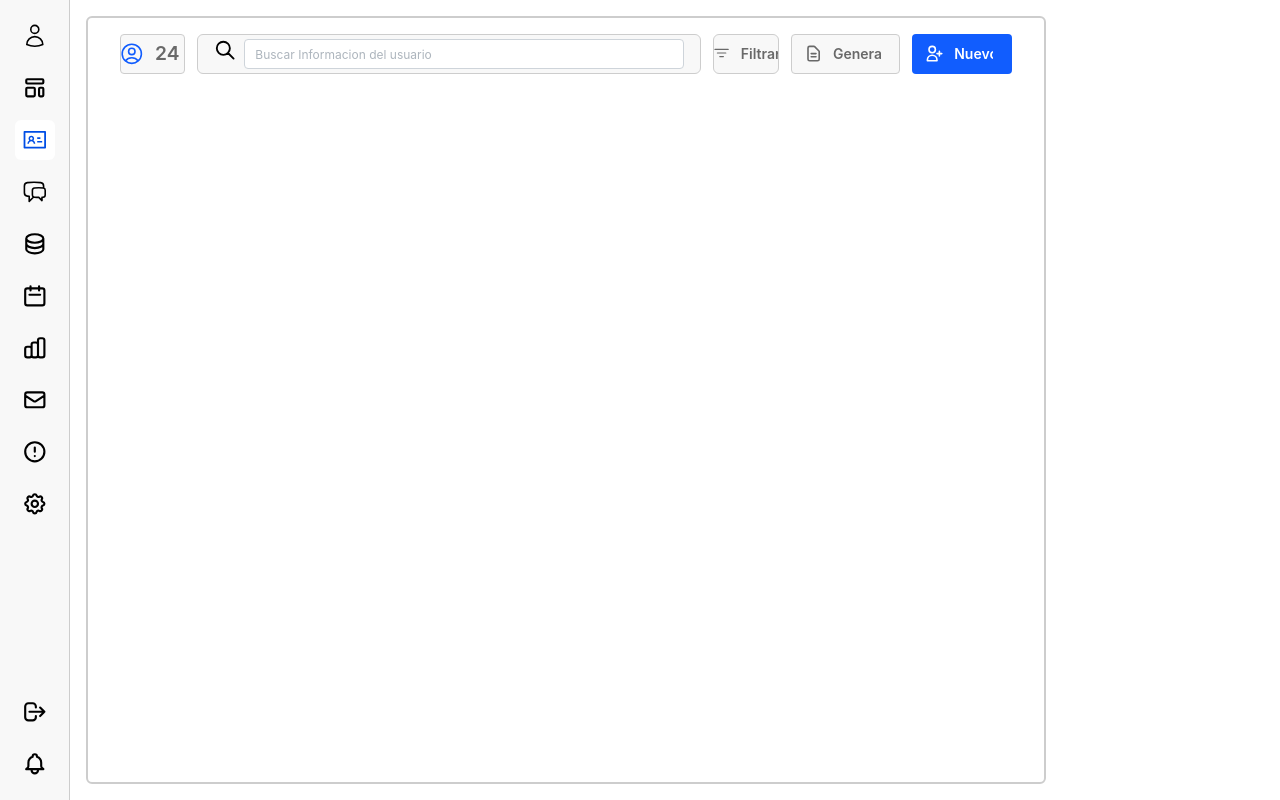
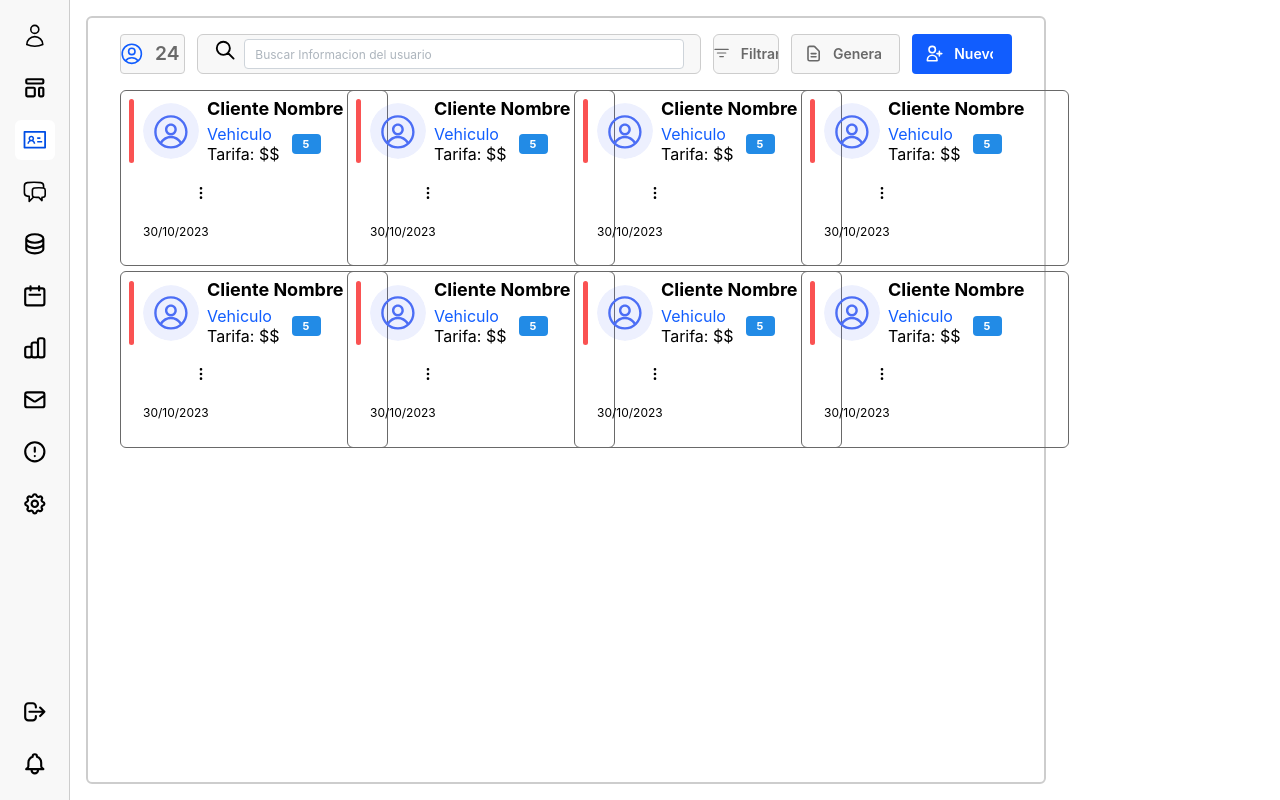
Before and after one commit to SimonBrial/Servioriente-app, a Next.js app: page /process in a window 1280 px wide. Built offline with nearby package versions, Linux system fonts and the light colour scheme.

Commit message:
En proceso, la seccion de process con respecto a la funcionalidad de 'Drag and Drop'

```diff
--- /dev/null
+++ b/src/app/process/CardItemProcess.tsx
@@ -0,0 +1,73 @@
+import { HiOutlineDotsVertical } from "@/components/IconsIndex";
+import {
+  Group,
+  Text,
+  Flex,
+  Divider,
+  Avatar,
+  Stack,
+  UnstyledButton,
+  Center,
+} from "@mantine/core";
+
+export default function CardItemProcess(): JSX.Element {
+  return (
+    <Group
+      align={"center"}
+      justify="space-between"
+      styles={(theme) => ({
+        root: {
+          width: "100%",
+          border: `1px solid #696969`,
+          borderRadius: "6px",
+        },
+      })}
+      px={10}
+      py={5}
+    >
+      <Flex align={"center"} justify={"space-between"} gap={8} mah={"50px"}>
+        <Divider
+          orientation="vertical"
+          size="xl"
+          color="red"
+          h={32}
+          style={{ borderRadius: "15px", marginTop: "0.4rem" }}
+        />
+        <Avatar src={null} alt="no image here" color="indigo" size="1.9rem" />
+        <Flex align={"center"} gap={12}>
+          <Stack gap={2}>
+            <Text
+              styles={(theme) => ({
+                root: {
+                  color: `${theme.colors.principalTheme[6]}`,
+                  marginBottom: "-0.3rem",
+                },
+              })}
+            >
+              Vehiculo
+            </Text>
+            <Text>Tarifa: $$</Text>
+          </Stack>
+          <Stack gap={6}>
+            <Text
+              styles={(theme) => ({
+                root: {
+                  color: "#696969",
+                  marginBottom: "-0.3rem",
+                },
+              })}
+            >
+              Carabobo
+            </Text>
+            <Text size="xs">30/10/2023</Text>
+          </Stack>
+        </Flex>
+      </Flex>
+      <UnstyledButton>
+        <Center>
+          <HiOutlineDotsVertical style={{ fontSize: "1.8rem", color: "#696969" }} />
+        </Center>
+      </UnstyledButton>
+    </Group>
+  );
+}
--- /dev/null
+++ b/src/app/process/CardProcess.tsx
@@ -0,0 +1,171 @@
+"use client";
+
+import { useDisclosure } from "@mantine/hooks";
+import { HiOutlineDotsVertical } from "@/components/IconsIndex";
+import {
+  Stack,
+  Flex,
+  Text,
+  Title,
+  Avatar,
+  Badge,
+  Divider,
+  UnstyledButton,
+  Group,
+  Collapse,
+  Box,
+  ScrollArea,
+} from "@mantine/core";
+import CardItemProcess from "./CardItemProcess";
+
+interface prueba {
+  vehiculo: string;
+}
+const itemCardFake: prueba[] = [
+  { vehiculo: "spark" },
+  { vehiculo: "spark" },
+  { vehiculo: "spark" },
+  { vehiculo: "spark" },
+  { vehiculo: "spark" },
+];
+
+export default function CardProcess({
+  draggableStatus,
+}: {
+  draggableStatus: boolean;
+}): JSX.Element {
+  const [opened, { toggle }] = useDisclosure(false);
+
+  let data: JSX.Element | null;
+  const cardContainerView = (arr: prueba[]): JSX.Element | null => {
+    if (arr.length > 0) {
+      if (arr.length > 3) {
+        data = (
+          <Collapse
+            p={5}
+            pb={15}
+            pr={12}
+            style={{
+              display: "flex",
+              flexDirection: "column",
+              width: "100%",
+            }}
+            in={opened}
+            transitionDuration={300}
+            transitionTimingFunction="linear"
+          >
+            <ScrollArea h={190} offsetScrollbars scrollbarSize={6}>
+              <Stack gap={5} pl={18}>
+                {arr.map((item, index) => {
+                  return <CardItemProcess key={index} />;
+                })}
+              </Stack>
+            </ScrollArea>
+          </Collapse>
+        );
+      } else {
+        data = (
+          <Collapse
+            p={5}
+            pb={15}
+            pr={12}
+            style={{
+              display: "flex",
+              flexDirection: "column",
+              width: "100%",
+            }}
+            in={opened}
+            transitionDuration={300}
+            transitionTimingFunction="linear"
+          >
+            <Stack gap={5} pl={18}>
+              {arr.map((item, index) => {
+                return <CardItemProcess key={index} />;
+              })}
+            </Stack>
+          </Collapse>
+        );
+      }
+    } else {
+      return null;
+    }
+    return data;
+  };
+
+  return (
+    <Box
+      draggable={draggableStatus}
+      mx="auto"
+      style={{
+        border: `1px solid #696969`,
+        borderRadius: "6px",
+        position: "relative",
+        cursor: `${itemCardFake.length > 0 ? "pointer" : "default"}`,
+      }}
+    >
+      <Group
+        onClick={toggle}
+        align={"center"}
+        styles={(theme) => ({
+          root: {
+            width: "100%",
+          },
+        })}
+        py={5}
+        pl={22}
+        pr={10}
+      >
+        <Divider
+          orientation="vertical"
+          size="xl"
+          color="red"
+          h={itemCardFake.length > 0 && opened ? "94%" : 64}
+          style={{
+            height: `${opened ? " 91.5%" : "58px"}`,
+            transition: "height 0.3s ease-in-out",
+            borderRadius: "15px",
+            marginTop: "0.4rem",
+            position: "absolute",
+            left: "8px",
+            top: "2px",
+          }}
+        />
+        <Flex align={"center"} justify={"center"} gap={8}>
+          <Avatar src={null} alt="no image here" color="indigo" size="lg" />
+          <Stack align="start" gap={0}>
+            <Title order={4}>Cliente Nombre</Title>
+            <Flex align={"center"} gap={12}>
+              <Stack gap={0}>
+                <Text
+                  styles={(theme) => ({
+                    root: {
+                      color: `${theme.colors.principalTheme[6]}`,
+                      marginBottom: "-0.3rem",
+                    },
+                  })}
+                >
+                  Vehiculo
+                </Text>
+                <Text>Tarifa: $$</Text>
+              </Stack>
+              {itemCardFake.length > 0 ? (
+                <Badge color="blue" radius={"sm"}>
+                  {itemCardFake.length}
+                </Badge>
+              ) : (
+                <></>
+              )}
+            </Flex>
+          </Stack>
+        </Flex>
+        <Stack justify="space-between" align="end">
+          <UnstyledButton>
+            <HiOutlineDotsVertical />
+          </UnstyledButton>
+          <Text size="xs">30/10/2023</Text>
+        </Stack>
+      </Group>
+      {cardContainerView(itemCardFake)}
+    </Box>
+  );
+}
--- /dev/null
+++ b/src/app/process/ProcessContainerLayout.tsx
@@ -0,0 +1,46 @@
+"use client";
+
+import { Flex, Stack, Container, Grid } from "@mantine/core";
+import CardProcess from "./CardProcess";
+import InsideContainer from "@/components/InsideContainer";
+
+export default function ProcessContainerLayout(): JSX.Element {
+  function handleDragStart(event: React.DragEvent<HTMLDivElement>): any {
+    this.style.opacity = "0.4";
+  }
+
+  function handleDragEnd(event: React.DragEvent<HTMLDivElement>): any {
+    this.style.opacity = "1";
+  }
+
+  return (
+    <InsideContainer offset={155}>
+      <Grid>
+        <Grid.Col span={3}>
+          <Stack gap={5} align="center">
+            <CardProcess draggableStatus />
+            <CardProcess draggableStatus />
+          </Stack>
+        </Grid.Col>
+        <Grid.Col span={3}>
+          <Stack gap={5} align="center">
+            <CardProcess draggableStatus />
+            <CardProcess draggableStatus />
+          </Stack>
+        </Grid.Col>
+        <Grid.Col span={3}>
+          <Stack gap={5} align="center">
+            <CardProcess draggableStatus />
+            <CardProcess draggableStatus />
+          </Stack>
+        </Grid.Col>
+        <Grid.Col span={3}>
+          <Stack gap={5} align="center">
+            <CardProcess draggableStatus />
+            <CardProcess draggableStatus />
+          </Stack>
+        </Grid.Col>
+      </Grid>
+    </InsideContainer>
+  );
+}
--- a/src/app/process/page.tsx
+++ b/src/app/process/page.tsx
@@ -7,6 +7,7 @@ import { Flex, Stack, Container } from "@mantine/core";
 import { CountIndicator } from "../data-base/CountIndicator";
 import { HiOutlineUserCircle } from "@/components/IconsIndex";
 import CreateClientLayout from "./CreateClientLayout";
+import ProcessContainerLayout from "./ProcessContainerLayout";
 
 function page(): JSX.Element {
   return (
@@ -32,6 +33,7 @@ function page(): JSX.Element {
             <CreateClientLayout />
           </BtnAdd>
         </Flex>
+        <ProcessContainerLayout />
       </Stack>
     </Container>
   );
```
